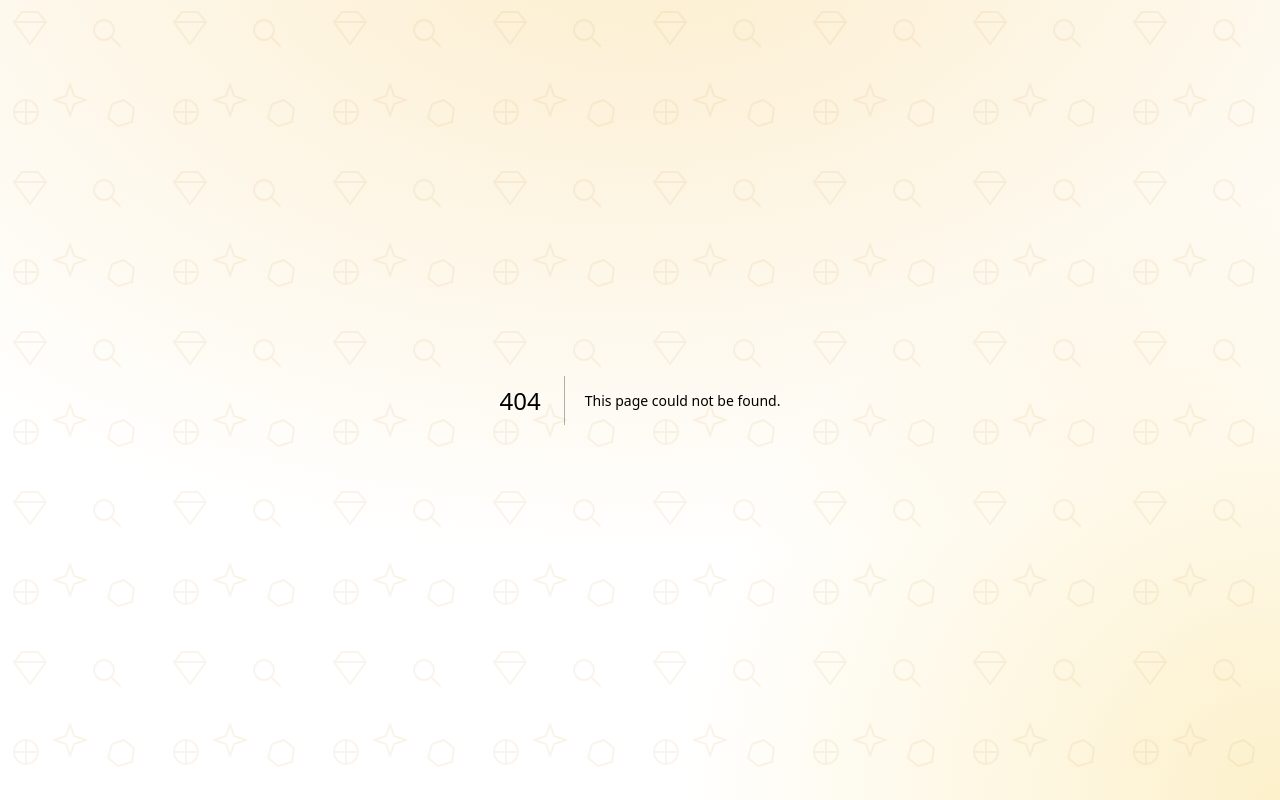
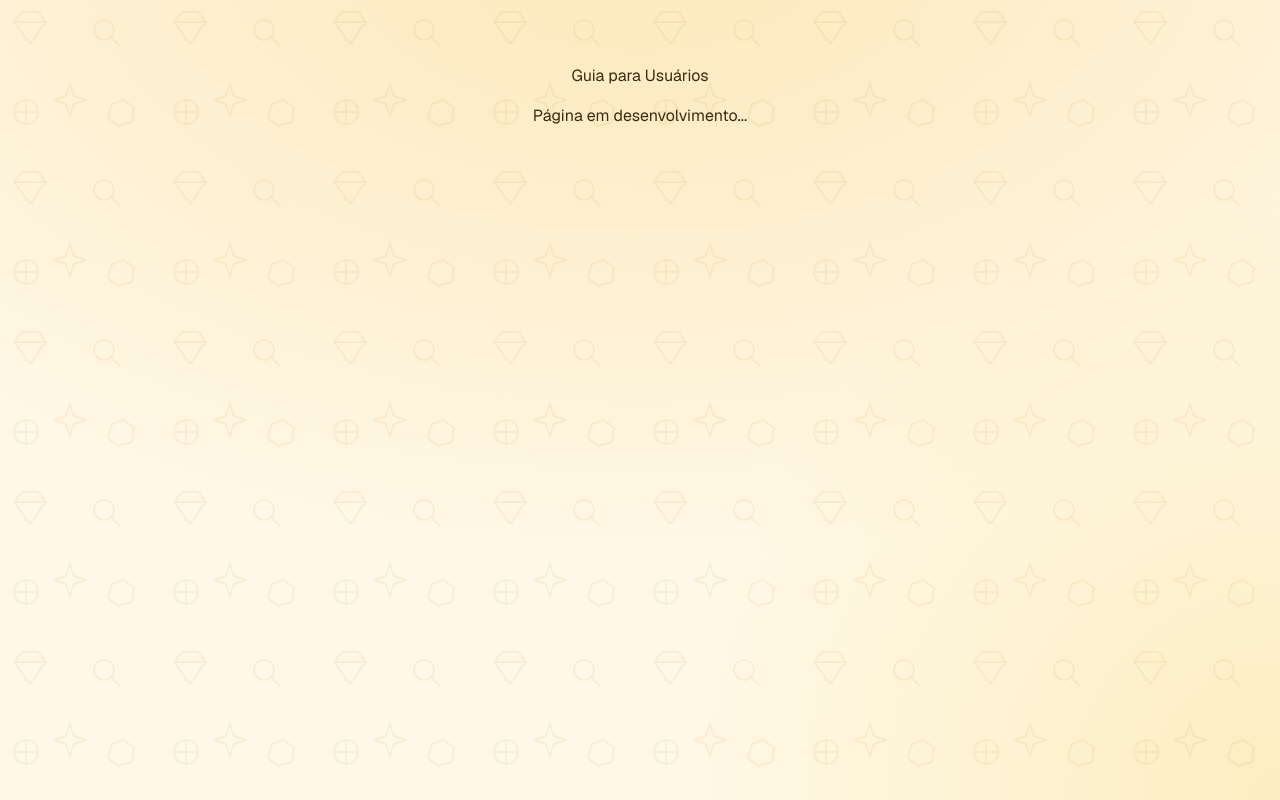
Before and after one commit to Jose-Pedro-Bernardes/garimpae, a Next.js app: page /guide in a window 1280 px wide. Before the commit this address had no page. Built offline with nearby package versions, Linux system fonts and the light colour scheme.

Commit message:
chore: Choosing another name for "guide" page (closes #31)

```diff
--- a/src/app/como-funciona/page.tsx
+++ b/src/app/guide/page.tsx
@@ -1,7 +1,7 @@
-export default function ComoFunciona() {
+export default function Guide() {
   return (
     <div className="flex flex-col items-center justify-center w-full gap-4 px-4 py-6 font-sans sm:py-16">
-      <h1>Como Funciona</h1>
+      <h1>Guia para Usuários</h1>
       <p>Página em desenvolvimento...</p>
     </div>
   );
```
